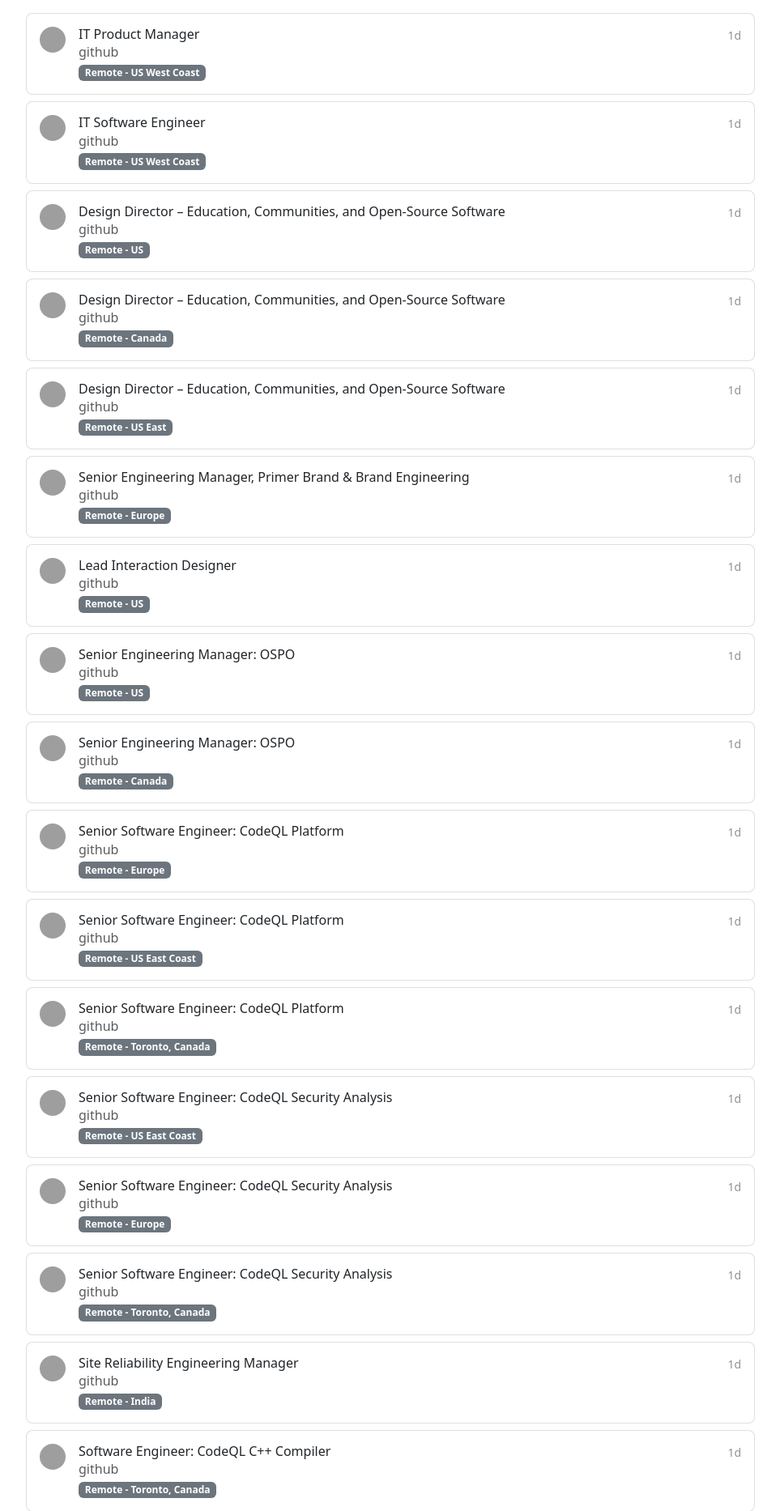
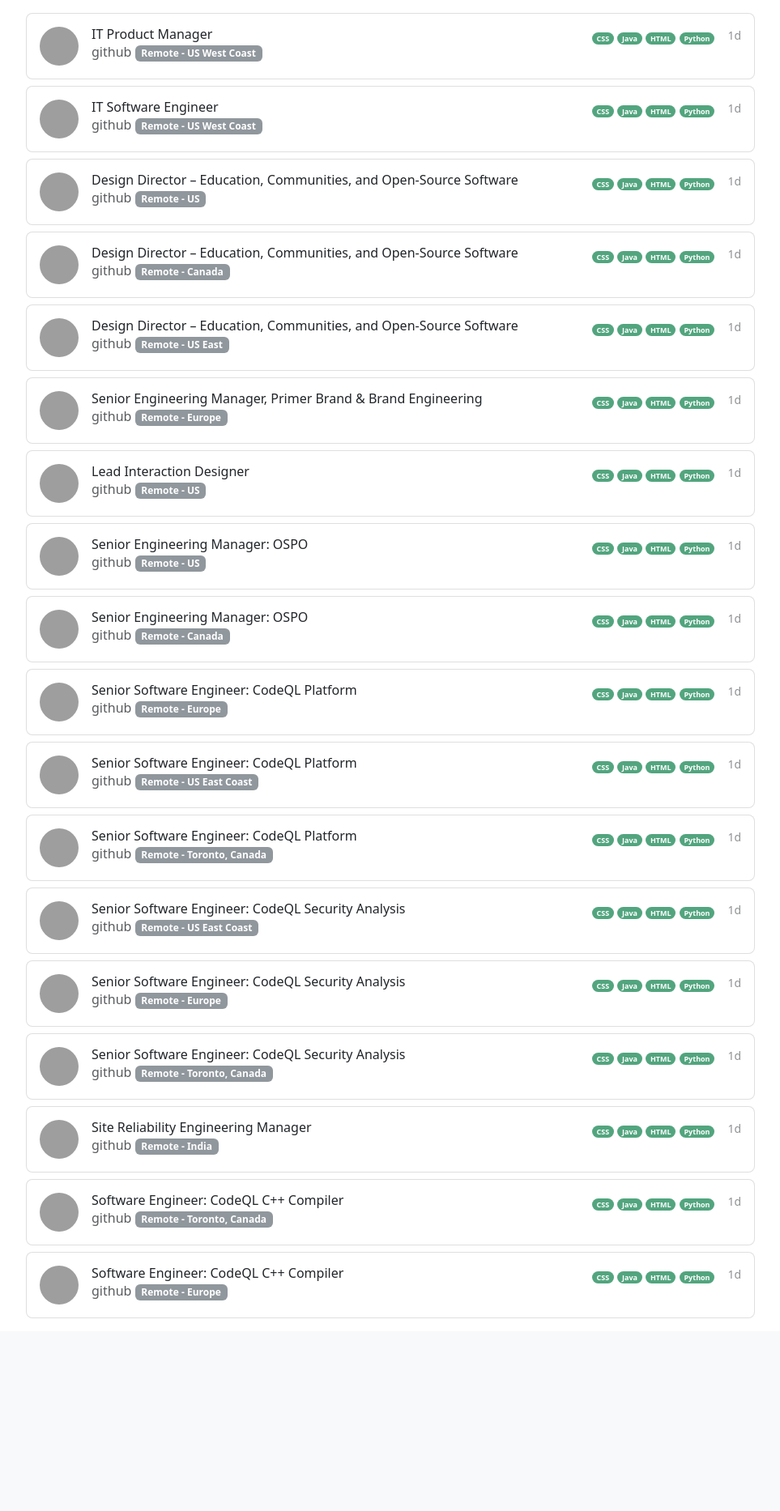
Before and after one commit to dzianissokalau/job_board, a Flask app: page / in a window 1280 px wide. Shown: the part 56-1922 px from the top of the page at 81% size, without its empty margins (158-1121 px from the left). After the commit the page ends 1684 px from the top, so only its background shows below. Run offline with Flask 2, Linux system fonts and the light colour scheme; some libraries are stand-ins or nearby versions; grey boxes are pictures that could not be loaded.

Commit message:
add responsive tags

```diff
--- a/templates/base.html
+++ b/templates/base.html
@@ -3,7 +3,7 @@
   <head>
     <meta charset="utf-8">
     <meta name="viewport" content="width=device-width, initial-scale=1">
-    <title>Show me price</title>
+    <title>Remote First Jobs</title>
     <link href="https://cdn.jsdelivr.net/npm/bootstrap@5.2.0-beta1/dist/css/bootstrap.min.css" rel="stylesheet" integrity="sha384-0evHe/X+R7YkIZDRvuzKMRqM+OrBnVFBL6DOitfPri4tjfHxaWutUpFmBp4vmVor" crossorigin="anonymous">
     <!-- Leaflet Stylesheet -->
     <link rel="stylesheet" href="https://unpkg.com/leaflet@1.8.0/dist/leaflet.css"
@@ -21,8 +21,7 @@
     <nav class="navbar navbar-expand-md bg-light navbar-light">
         <div class="container" style="max-width:900px; margin-left: auto; margin-right: auto;">
             <a href="/" class="navbar-brand">Remote Jobs</a>
-            <button
-                class="navbar-toggler" type="button" data-bs-toggle="collapse" data-bs-target="#navmenu">
+            <button class="navbar-toggler" type="button" data-bs-toggle="collapse" data-bs-target="#navmenu">
                 <span class="navbar-toggler-icon"></span>
             </button>
             <div class="collapse navbar-collapse" id="navmenu">
--- a/templates/index.html
+++ b/templates/index.html
@@ -4,12 +4,27 @@
         <div class="list-group w-auto gap-2" style="max-width:900px; margin-left: auto; margin-right: auto;">
             {% for record in data %}
             <a href="#" class="list-group-item list-group-item-action d-flex gap-3 py-3 rounded-3" style="border-width: 1px;" aria-current="true">
-                <img src="https://github.com/twbs.png" alt="twbs" class="rounded-circle flex-shrink-0" width="32" height="32">
+                <img src="https://github.com/twbs.png" alt="twbs" class="rounded-circle flex-shrink-0" width="48" height="48">
                 <div class="d-flex gap-2 w-100 justify-content-between">
                     <div>
                         <h6 class="mb-0">{{ record['job_name'] }}</h6>
-                        <p class="mb-0 opacity-75">{{ record['company'] }}</p>
-                        <p class="mb-0"><span class="badge text-bg-secondary">{{ record['location'] }}</span></p>
+                        <p class="mb-0 opacity-75">
+                            {{ record['company'] }} <span class="badge text-bg-secondary">{{ record['location'] }}</span>
+                        </p>
+                        <p class="d-md-none" data-target="#skills-tags-collapse">
+                            <span class="badge rounded-pill text-bg-success" style="font-size: xx-small;">CSS</span>
+                            <span class="badge rounded-pill text-bg-success" style="font-size: xx-small;">Java</span>
+                            <span class="badge rounded-pill text-bg-success" style="font-size: xx-small;">HTML</span>
+                            <span class="badge rounded-pill text-bg-success" style="font-size: xx-small;">Python</span>
+                        </p>
+                    </div>
+                    <div class="collapse d-md-block" id="skills-tags-collapse">
+                        <p class="mb-0 opacity-75">
+                            <span class="badge rounded-pill text-bg-success" style="font-size: xx-small;">CSS</span>
+                            <span class="badge rounded-pill text-bg-success" style="font-size: xx-small;">Java</span>
+                            <span class="badge rounded-pill text-bg-success" style="font-size: xx-small;">HTML</span>
+                            <span class="badge rounded-pill text-bg-success" style="font-size: xx-small;">Python</span>
+                        </p>
                     </div>
                 </div>
                 <small class="opacity-50 text-nowrap">1d</small>
```
